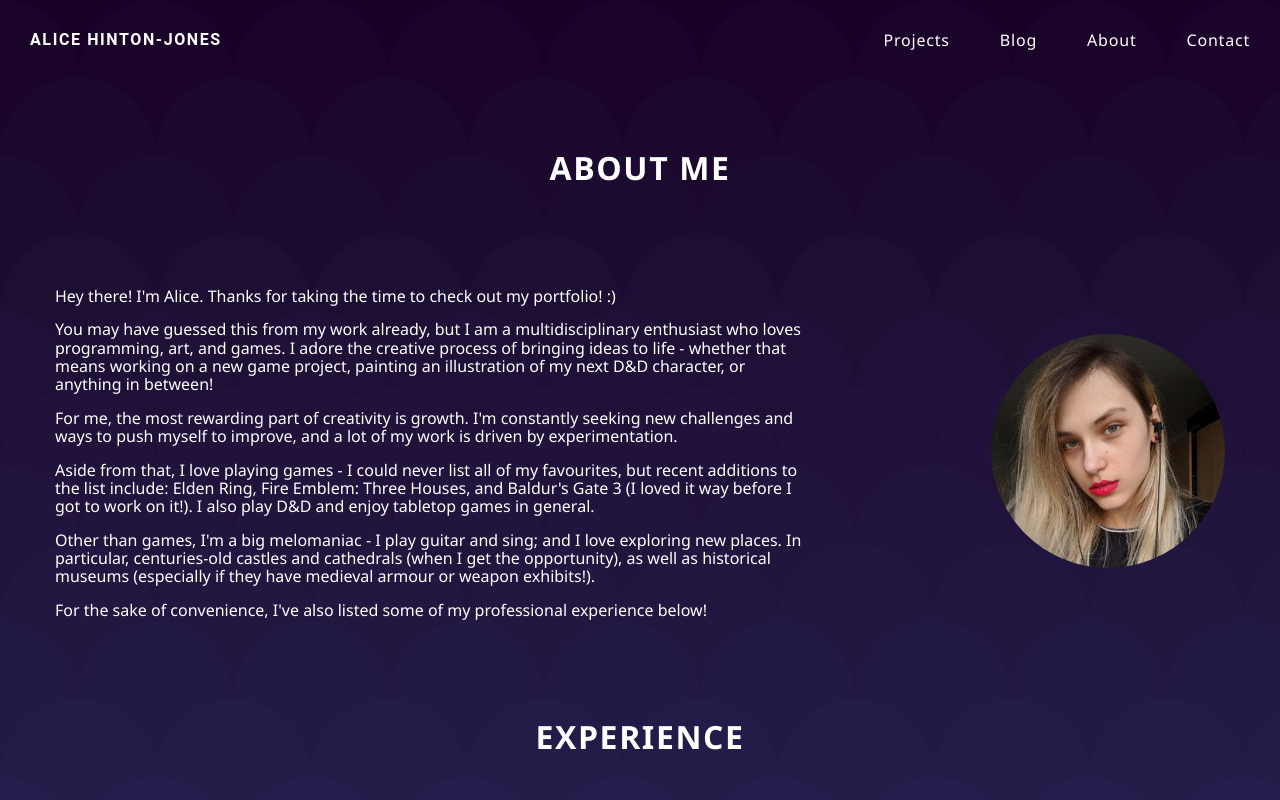
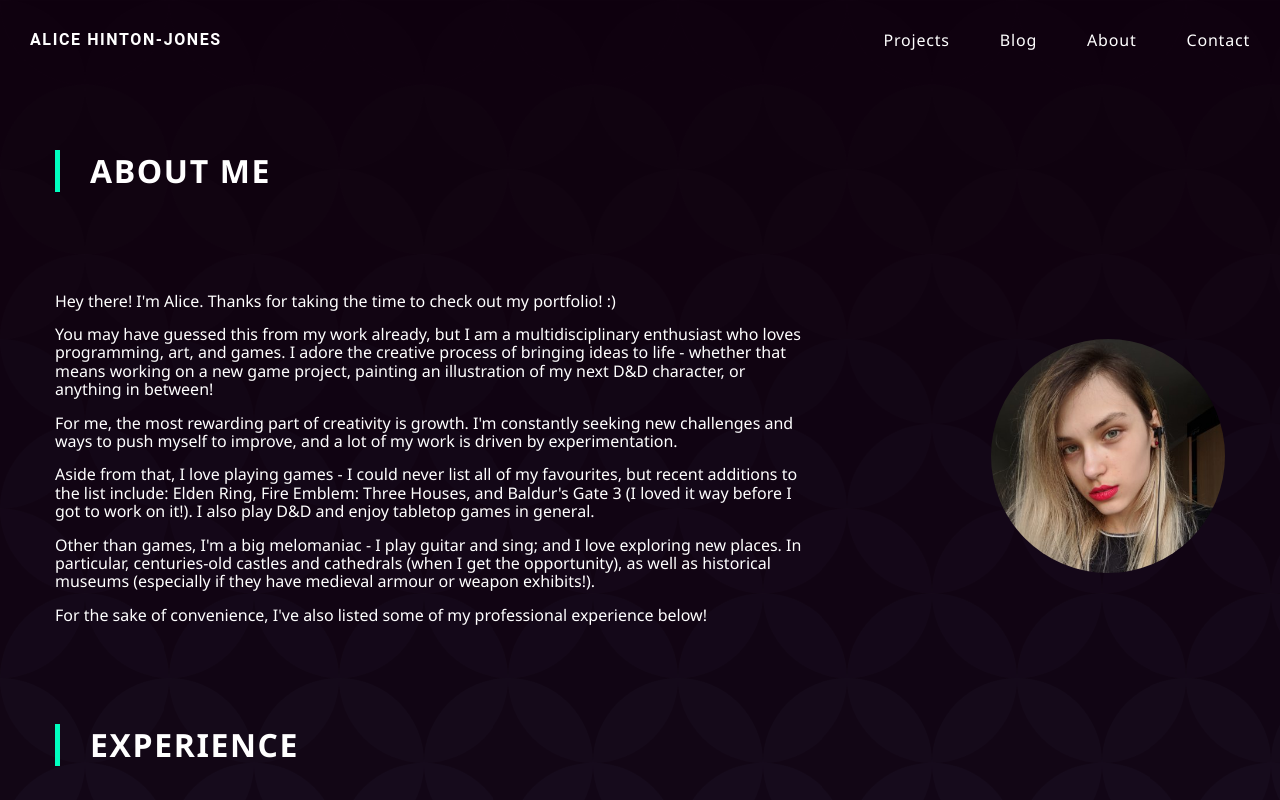
Before and after one commit to Lasirena/Lasirena.github.io, a React (Vite) app: page /about in a window 1280 px wide. Shown: the top 800 px of the page. Built offline with nearby package versions, Linux system fonts and the light colour scheme; a web font is replaced by a local one.

Commit message:
Change background to less intrusive

```diff
--- a/css/style.css
+++ b/css/style.css
@@ -196,6 +196,17 @@ img {
 }
 
 /* ========================================================================================== */
+/* UNIVERSAL TYPEFONT STYLES */
+/* ========================================================================================== */
+
+.display-heading {
+  padding-left: 30px;
+  margin-bottom: 100px;
+  line-height: 130%;
+  border-left: solid 5px rgb(0, 255, 191);
+}
+
+/* ========================================================================================== */
 /* HEADER STYLES */
 /* ========================================================================================== */
 
@@ -351,9 +362,10 @@ img {
 }
 
 .experience-section-heading {
-  margin-top: 0;
-  margin-bottom: 1.5em;
-  text-align: center;
+  padding-left: 30px;
+  margin-bottom: 100px;
+  line-height: 130%;
+  border-left: solid 5px aqua;
 }
 
 .experience-list {
@@ -681,8 +693,10 @@ img {
 }
 
 .aboutme-section-heading {
-  text-align: center;
+  padding-left: 30px;
   margin-bottom: 100px;
+  line-height: 130%;
+  border-left: solid 5px aqua;
 }
 
 .aboutme-col-list {
--- a/src/css/App.css
+++ b/src/css/App.css
@@ -1,5 +1,5 @@
 .parallax-background {
   min-height: 100vh;
-  background: url('../assets/img/backgrounds/generated-02.svg');
+  background: url('../assets/img/backgrounds/generated-01.svg');
   background-attachment: fixed;
 }
--- a/src/css/HomePage.css
+++ b/src/css/HomePage.css
@@ -7,7 +7,6 @@ rgb(72, 171, 196)*/
   flex-basis: auto;
   justify-content: space-around;
   overflow: hidden;
-  background: url('../assets/img/backgrounds/generated-02.svg');
 }
 
 .portfolio {
--- a/src/react-components/AboutPage.tsx
+++ b/src/react-components/AboutPage.tsx
@@ -3,7 +3,7 @@ function AboutPage() {
     <>
       <section className="section-aboutme">
         <div className="container">
-          <h1 className="aboutme-section-heading">About Me</h1>
+          <h1 className="display-heading">About Me</h1>
           <ul className="aboutme-col-list">
             <li className="aboutme-col-left">
               <p>
@@ -53,7 +53,7 @@ function AboutPage() {
       </section>
       <section className="section-experience" id="experience">
         <div className="container">
-          <h1 className="experience-section-heading">Experience</h1>
+          <h1 className="display-heading">Experience</h1>
           <ul className="experience-list">
             <li className="experience-item">
               <img
@@ -120,7 +120,7 @@ function AboutPage() {
               </div>
             </li>
           </ul>
-          <h1 className="experience-section-heading">Education</h1>
+          <h1 className="display-heading">Education</h1>
           <ul className="experience-list">
             <li className="experience-item">
               <img
```
Also changed, not shown: src/assets/img/backgrounds/generated-05.svg (added), src/assets/img/backgrounds/generated-06.svg (added).
